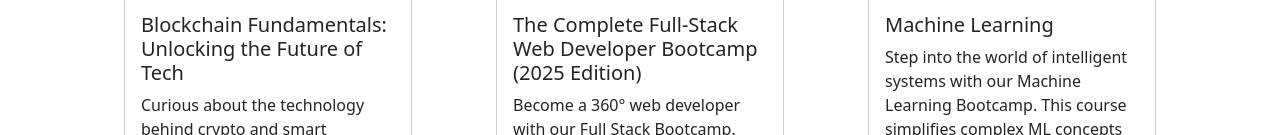
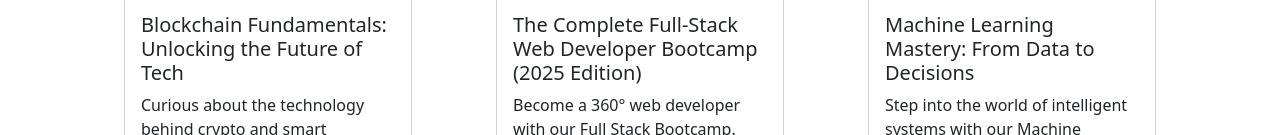
Before and after one commit to Tanvi-Shirwadkar/Studify, a plain HTML site: page index.html in a window 1280 px wide. Shown: the part 1360-1495 px from the top of the page. Drawn offline with nearby package versions, Linux system fonts and the light colour scheme.

Commit message:
Update index.html

```diff
--- a/index.html
+++ b/index.html
@@ -104,7 +104,7 @@
     <div class="card" style="width: 18rem;">
       <img src="https://www.allbusiness.com/asset/2018/10/machine-learning-300x235.jpg" height="230" class="card-img-top" alt="...">
       <div class="card-body">
-        <h5 class="card-title">Machine Learning</h5>
+        <h5 class="card-title">Machine Learning Mastery: From Data to Decisions</h5>
         <p class="card-text">Step into the world of intelligent systems with our Machine Learning Bootcamp. This course simplifies complex ML concepts and gets you hands-on with projects like spam detection and house price prediction. Ideal for beginners looking to break into AI, you'll learn Python, data preprocessing, model building, and deployment — all in one smooth ride</p>
         <a href="./machinelearn.html" class="btn btn-primary">Go to course</a>
       </div>
```
